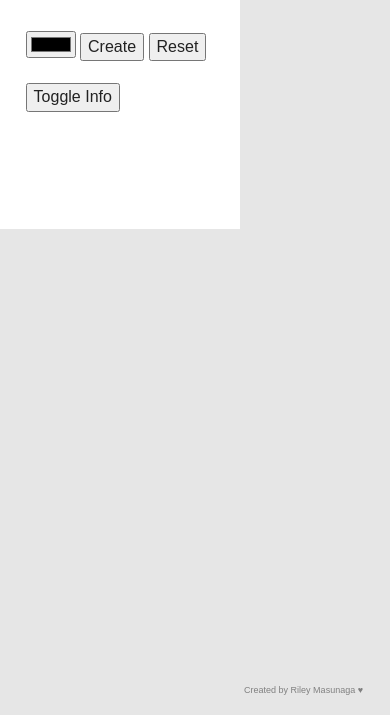
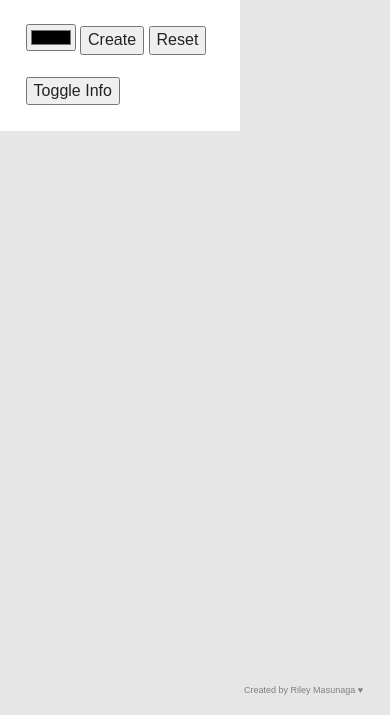
Before and after one commit to rileymasunaga/coolfeel, a plain HTML site: page index.html in a window 390 px wide. Shown: the part 129-844 px from the top of the page. Drawn offline with nearby package versions, Linux system fonts and the light colour scheme.

Commit message:
improve menu for mobile.

```diff
--- a/css/main.css
+++ b/css/main.css
@@ -290,6 +290,8 @@
     background-color: white;
     height: 300px;
 position: absolute;
+left: 2em;
+top:2em;
 z-index: 1;
 clear: both
 }
@@ -321,7 +323,7 @@
     text-transform: uppercase;
     font-weight: bold;
     display:none;
-    /*Start hidden - allow fadeToggle*/
+    /*Start hidden - allow fadeToggle   */
 
 
 }
@@ -334,7 +336,10 @@
   }
 @media (max-width: 750px) {
     .sidebar{
-        padding-top: 2em;}
+        left: 0;
+        top: 0;
+        height:inherit;
+    }
     #togglebar{
         visibility: visible;
        }
```
